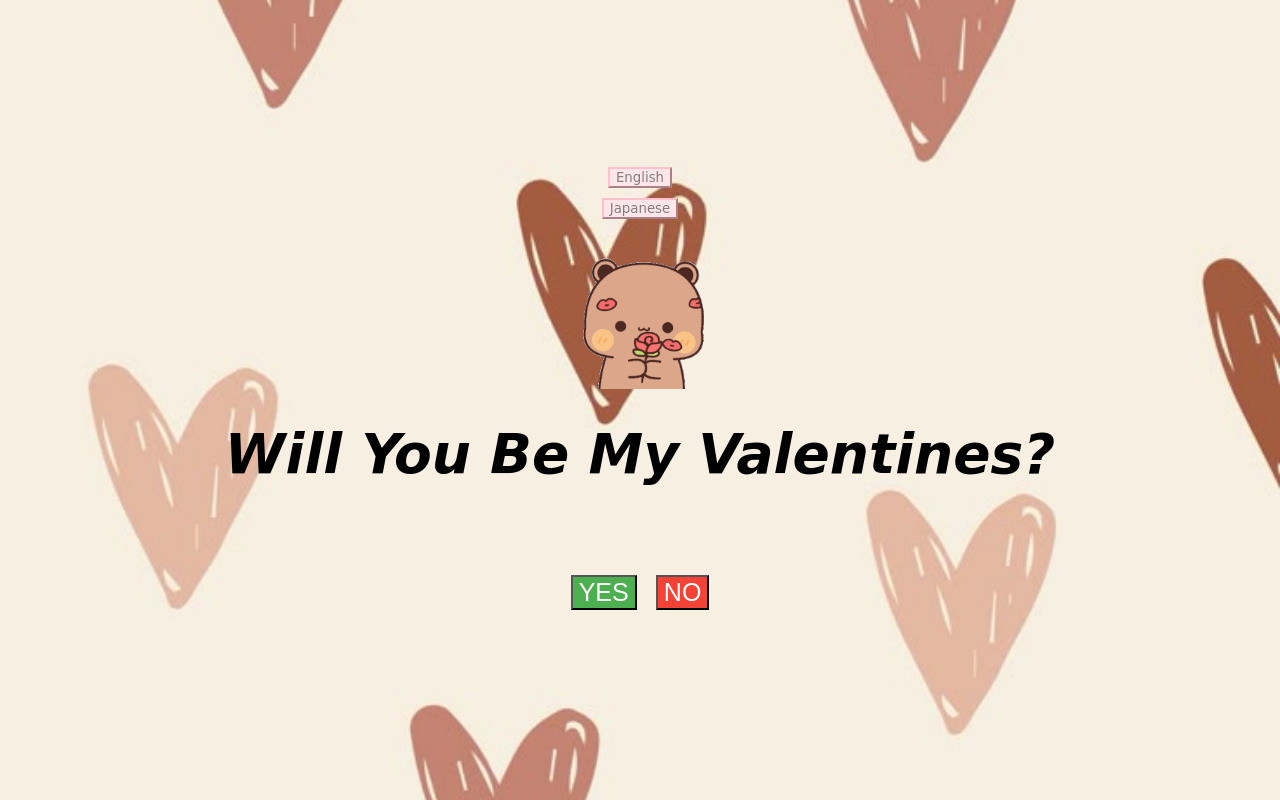
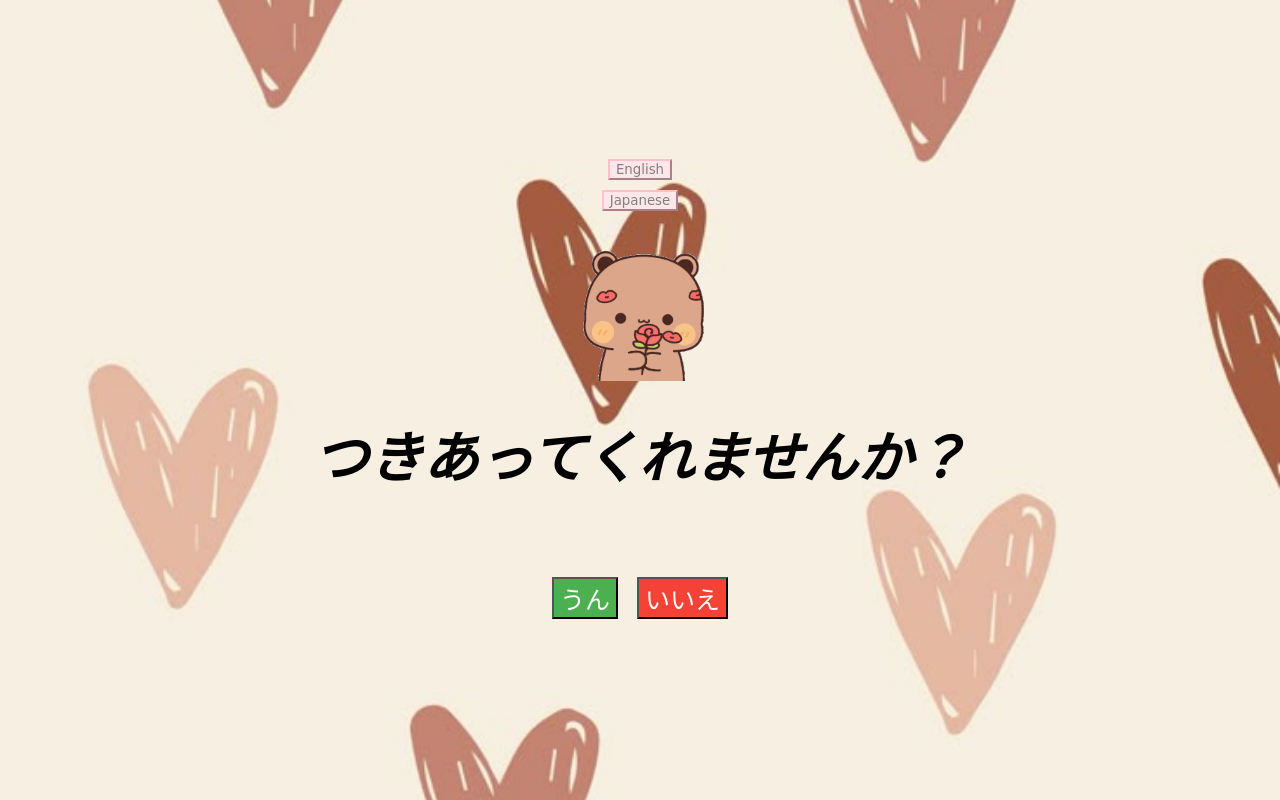
Before and after one commit to BruceMalla/Valentines-, a plain HTML site: page index.html in a window 1280 px wide. Drawn offline with Linux system fonts and the light colour scheme.

Commit message:
Update index.html

```diff
--- a/index.html
+++ b/index.html
@@ -14,12 +14,12 @@
             <img id='photo' src="dudu-kiss-dudu-roses.gif" title="Bear with rose.">
 
             <br>
-            <div id = "innerQuestion">Will You Be My Valentines?</div>
+            <div id = "innerQuestion">つきあってくれませんか？</div>
             <br>
 
             <div id="button" style = "margin:'50%'">
-                <button id="Yes-button" onclick="selectOption('yes')">YES</button>
-                <button id="No-button" onclick="selectOption('no')">NO</button>
+                <button id="Yes-button" onclick="selectOption('yes')">うん</button>
+                <button id="No-button" onclick="selectOption('no')">いいえ</button>
             </div>
 
         </h1>
```
